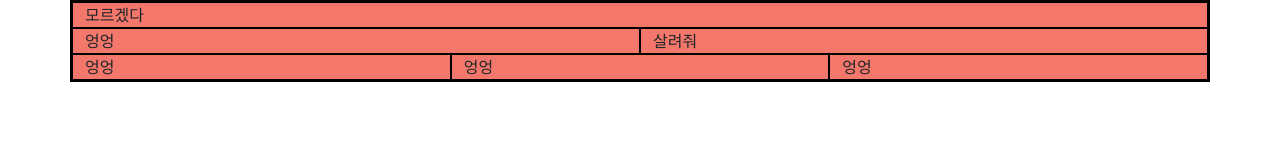
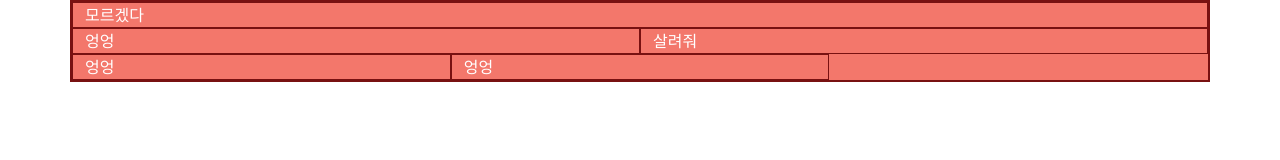
Before and after one commit to sungminjung066-lang/bootstrap-private-practice, a plain HTML site: page container.html in a window 1280 px wide. Drawn offline with nearby package versions, Linux system fonts and the light colour scheme.

Commit message:
컨테이너 수정

```diff
--- a/container.html
+++ b/container.html
@@ -11,9 +11,12 @@
       crossorigin="anonymous"
     />
     <style>
+      .container {
+        color: white;
+      }
       div {
         background-color: rgb(243, 119, 107);
-        border: 1px solid rgb(0, 0, 0);
+        border: 1px solid rgb(120, 17, 17);
       }
     </style>
   </head>
@@ -27,7 +30,6 @@
         <div class="col-6">살려줘</div>
         <div class="col-4">엉엉</div>
         <div class="col-4">엉엉</div>
-        <div class="col-4">엉엉</div>
       </div>
     </div>
     <script
```
